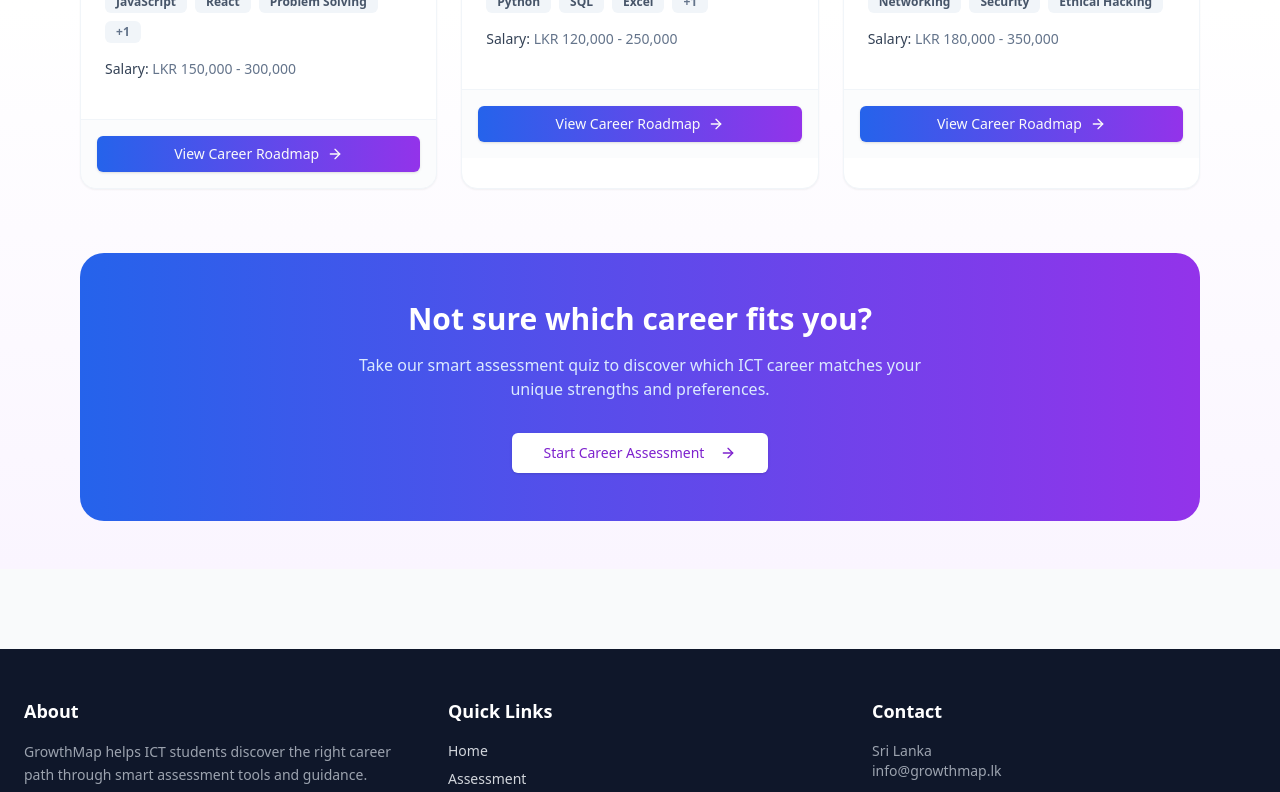
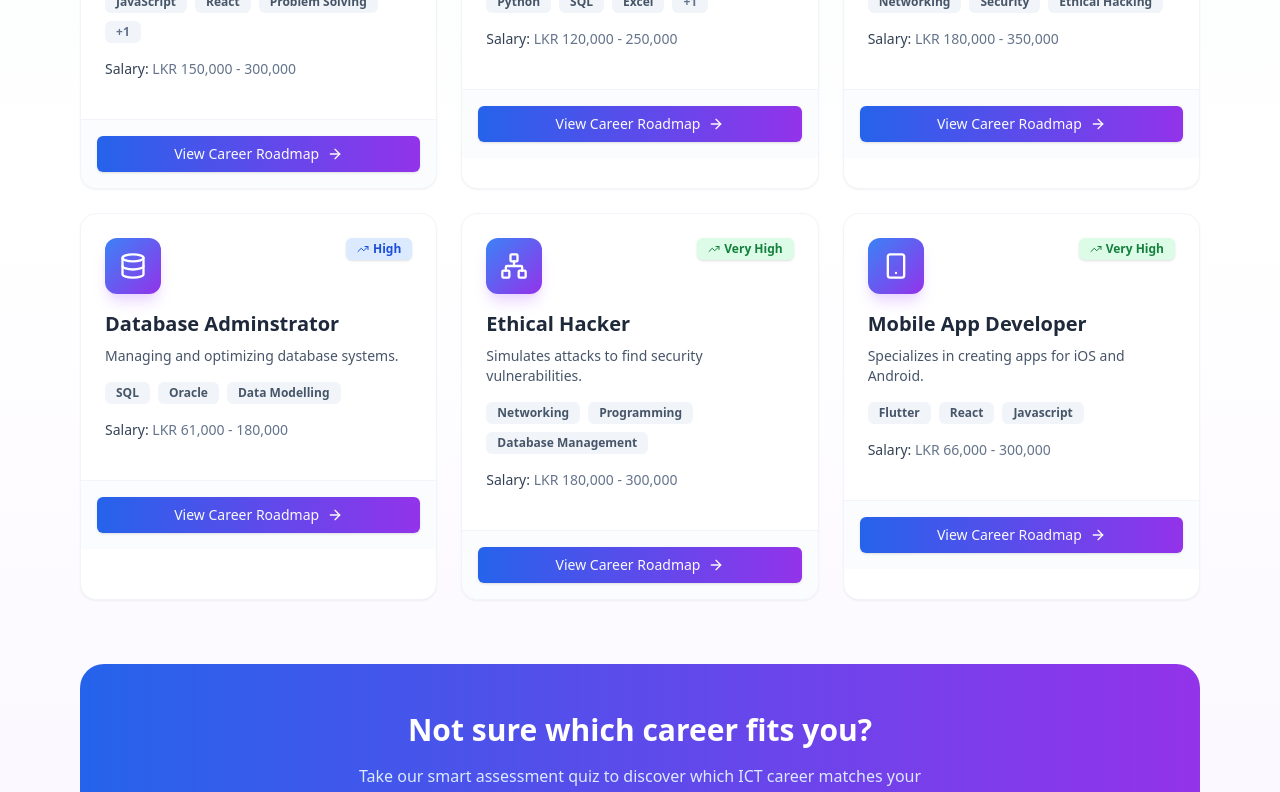
Before and after one commit to SemikaVidusha/SDGP_Project-GrowthMap, a React app in the folder SDGP/frontend/: page /careers in a window 1280 px wide. Shown: the part 614-1406 px from the top of the page. Built offline with nearby package versions, Linux system fonts and the light colour scheme; the HTML template or start-up script is replaced by a standard one.

Commit message:
Added 3 new careers to the page

```diff
--- a/SDGP/frontend/src/pages/Dashboard/Careers.jsx
+++ b/SDGP/frontend/src/pages/Dashboard/Careers.jsx
@@ -17,6 +17,7 @@ import {
   DialogHeader,
   DialogTitle,
 } from "@/components/ui/dialog";
+
 
 const iconMap = {
   Code: Code,
@@ -68,7 +69,36 @@ export default function Careers() {
     salary: "LKR 180,000 - 350,000",
     demand: "Very High",
     icon: "Shield"
-  }
+  },
+  {
+    id: 4,
+    title: "Database Adminstrator",
+    description: "Managing and optimizing database systems.",
+    skills: ["SQL", "Oracle", "Data Modelling"],
+    salary: "LKR 61,000 - 180,000",
+    demand: "High",
+    icon: "Database"
+  },
+  {
+    id: 5,
+    title: "Ethical Hacker",
+    description: "Simulates attacks to find security vulnerabilities.",
+    skills: ["Networking","Programming","Database Management"],
+    salary: "LKR 180,000 - 300,000",
+    demand: "Very High",
+    icon: "Network"
+  },
+  {
+    id: 5,
+    title: "Mobile App Developer",
+    description: "Specializes in creating apps for iOS and Android.",
+    skills: ["Flutter","React","Javascript"],
+    salary: "LKR 66,000 - 300,000 ",
+    demand: "Very High",
+    icon: "Smartphone"
+  },
+
+
 ];
 
 
```
